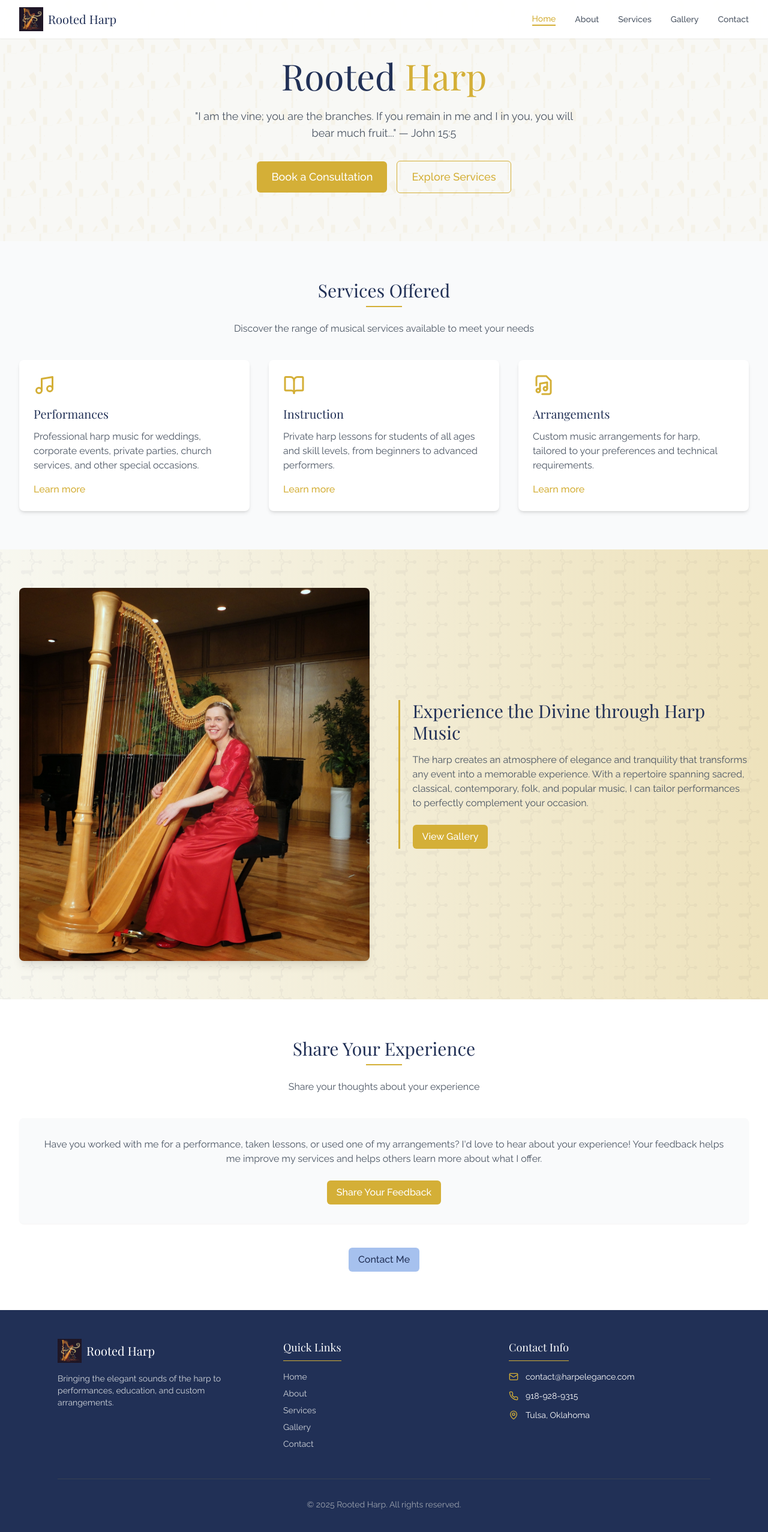
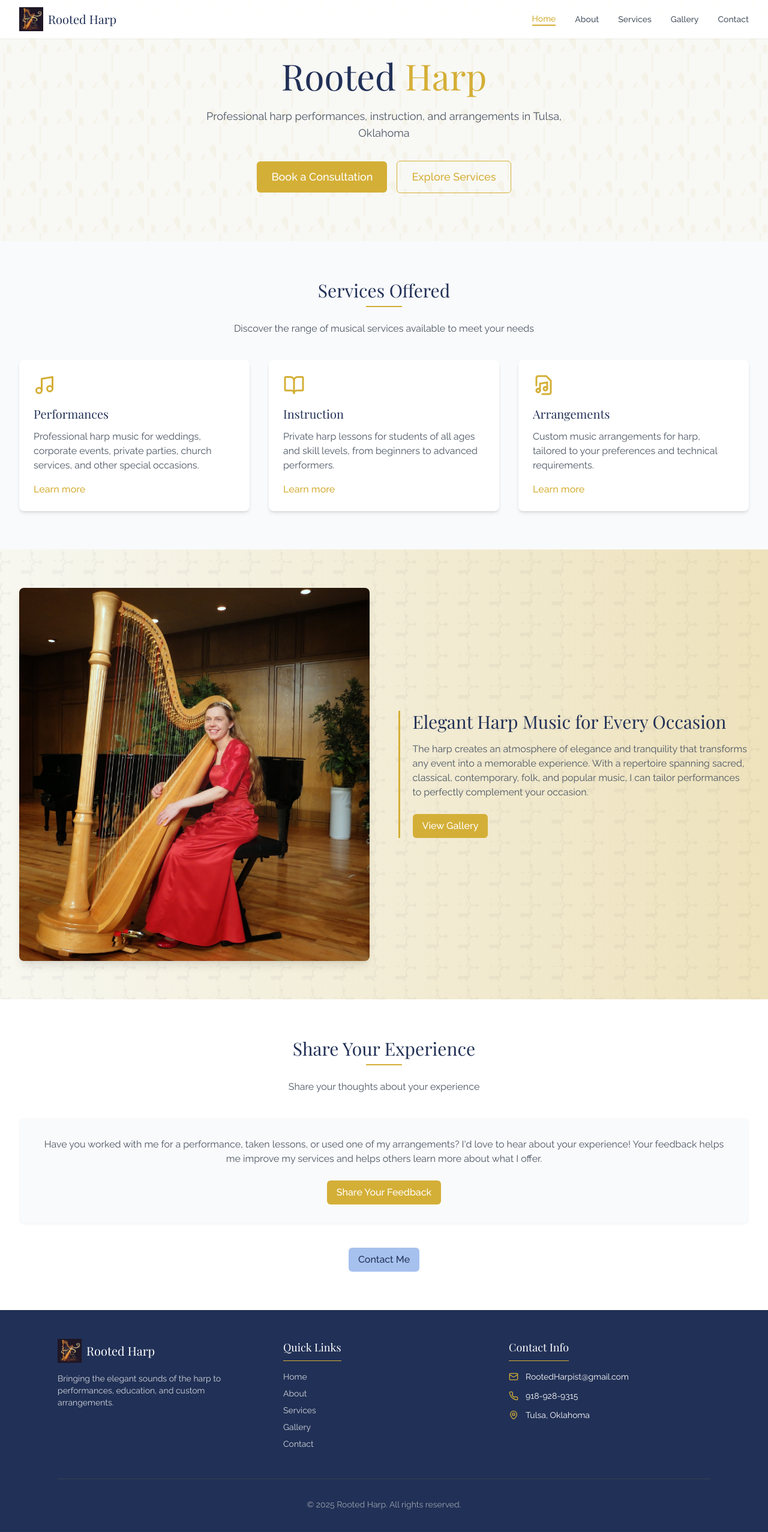
Before and after one commit to RootedHarp/harp-melody-web, a React (Vite) app: page / in a window 1280 px wide. Shown: the top 2554 px of the page at 60% size. Built offline with nearby package versions, Linux system fonts and the light colour scheme.

Commit message:
Refactor: Update content and placeholder images
- Remove scripture from home page.
- Update email address.
- Replace missing images with logo.
- Revise the featured section heading.
- Address other potential missing elements.

```diff
--- a/src/components/Footer.tsx
+++ b/src/components/Footer.tsx
@@ -38,7 +38,7 @@ const Footer = () => {
             <div className="flex flex-col space-y-3">
               <div className="flex items-center space-x-3">
                 <Mail className="h-4 w-4 text-harp-gold" />
-                <span className="text-sm">contact@harpelegance.com</span>
+                <span className="text-sm">RootedHarpist@gmail.com</span>
               </div>
               <div className="flex items-center space-x-3">
                 <Phone className="h-4 w-4 text-harp-gold" />
--- a/src/pages/Contact.tsx
+++ b/src/pages/Contact.tsx
@@ -24,7 +24,7 @@ const Contact = () => {
                 <Mail className="h-5 w-5 text-harp-gold mt-1 mr-3" />
                 <div>
                   <h4 className="font-medium mb-1">Email</h4>
-                  <p className="text-gray-600">contact@harpelegance.com</p>
+                  <p className="text-gray-600">RootedHarpist@gmail.com</p>
                 </div>
               </div>
 
--- a/src/pages/Home.tsx
+++ b/src/pages/Home.tsx
@@ -1,3 +1,4 @@
+
 import { Music, BookOpen, FileMusic } from 'lucide-react';
 import SectionHeading from '@/components/SectionHeading';
 import Card from '@/components/Card';
@@ -14,8 +15,7 @@ const Home = () => {
             Rooted <span className="text-harp-gold">Harp</span>
           </h1>
           <p className="max-w-2xl mx-auto text-gray-600 text-lg mb-8 animate-fade-in" style={{ animationDelay: "0.2s" }}>
-            "I am the vine; you are the branches. If you remain in me and I in you,
-            you will bear much fruit..." — John 15:5
+            Professional harp performances, instruction, and arrangements in Tulsa, Oklahoma
           </p>
           <div className="flex flex-col sm:flex-row items-center justify-center gap-4 animate-fade-in" style={{ animationDelay: "0.4s" }}>
             <Button to="/contact" variant="primary" size="lg">
@@ -87,7 +87,7 @@ const Home = () => {
               />
             </div>
             <div className="md:w-1/2 vine-border pl-6">
-              <h2 className="font-serif text-3xl text-harp-navy mb-4">Experience the Divine through Harp Music</h2>
+              <h2 className="font-serif text-3xl text-harp-navy mb-4">Elegant Harp Music for Every Occasion</h2>
               <p className="text-gray-600 mb-6">
                 The harp creates an atmosphere of elegance and tranquility that transforms any event into a
                 memorable experience. With a repertoire spanning sacred, classical, contemporary, folk, and popular music,
```
